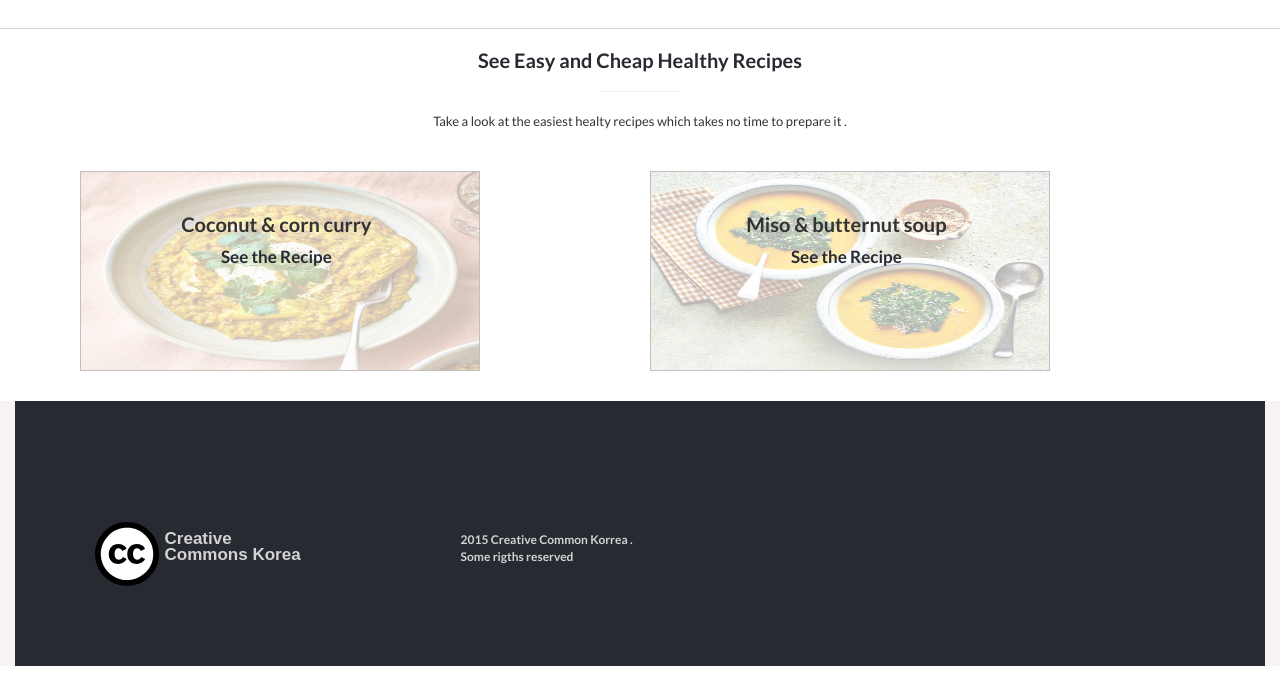
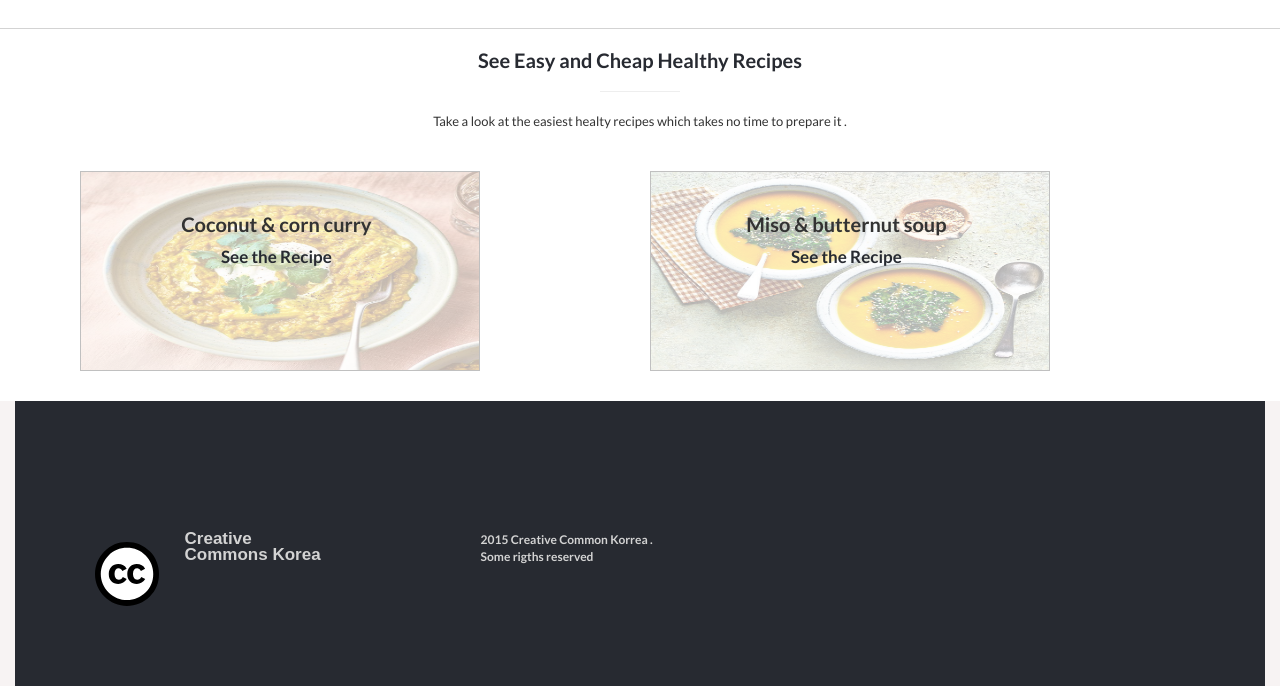
Before and after one commit to Anwaar12/Nutrition-capston, a website: page about.html in a window 1280 px wide. Shown: the part 1405-2091 px from the top of the page. Drawn offline with nearby package versions, Linux system fonts and the light colour scheme; a web font is replaced by a local one.

Commit message:
Update about.css

```diff
--- a/about.css
+++ b/about.css
@@ -140,7 +140,7 @@ footer p {
   font-family: "Cocogoose", sans-serif;
   font-weight: 800;
   display: flex;
-  margin-left: 80px;
+  justify-content: space-around;
 }
 
 #second-p {
@@ -348,8 +348,14 @@ footer {
 
 .left-side {
   display: flex;
+  flex-direction: row;
   margin-top: 8rem;
   margin-left: 6rem;
+}
+
+#cc {
+  margin-top: 40px;
+  margin-right: 20px;
 }
 
 .left-side p {
```
